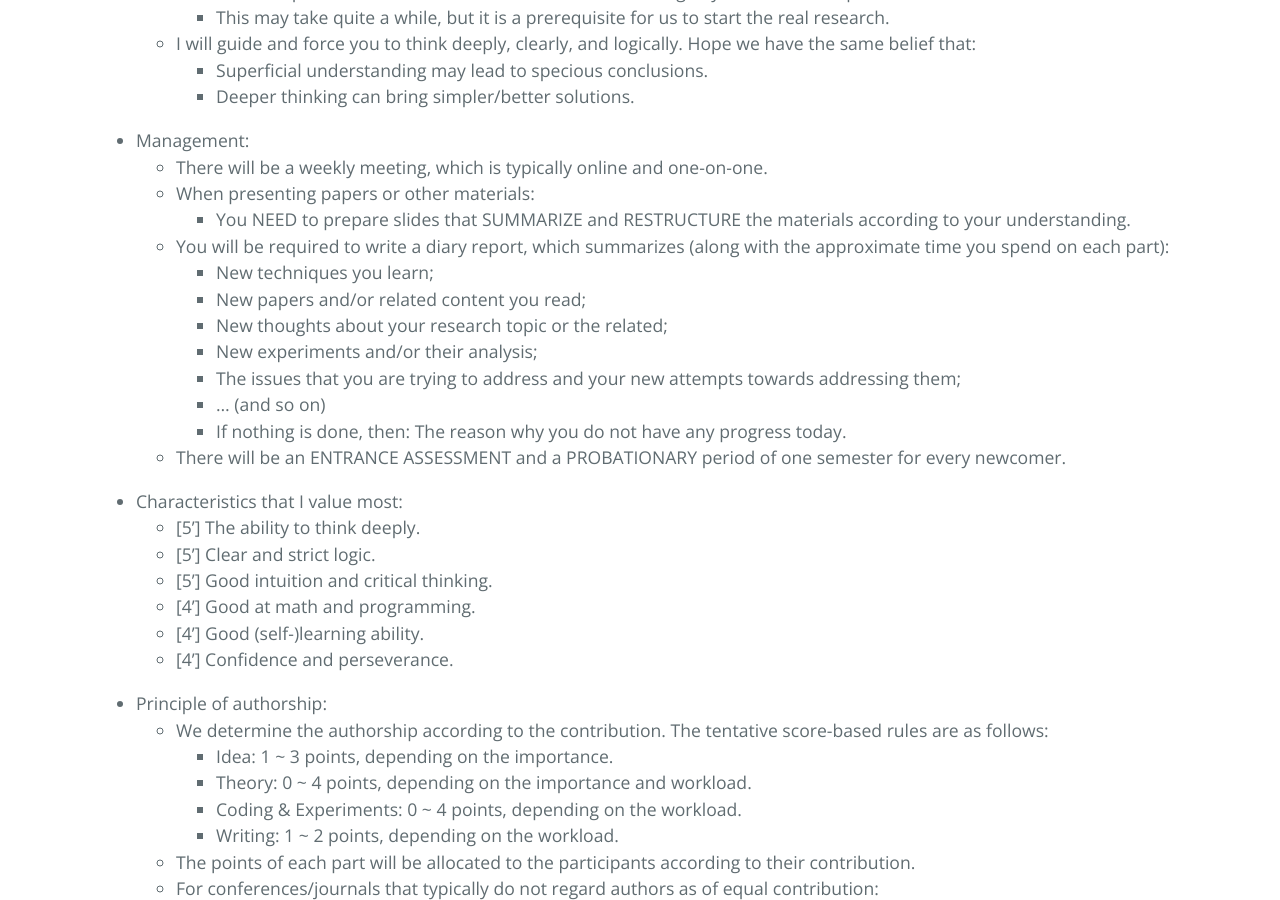
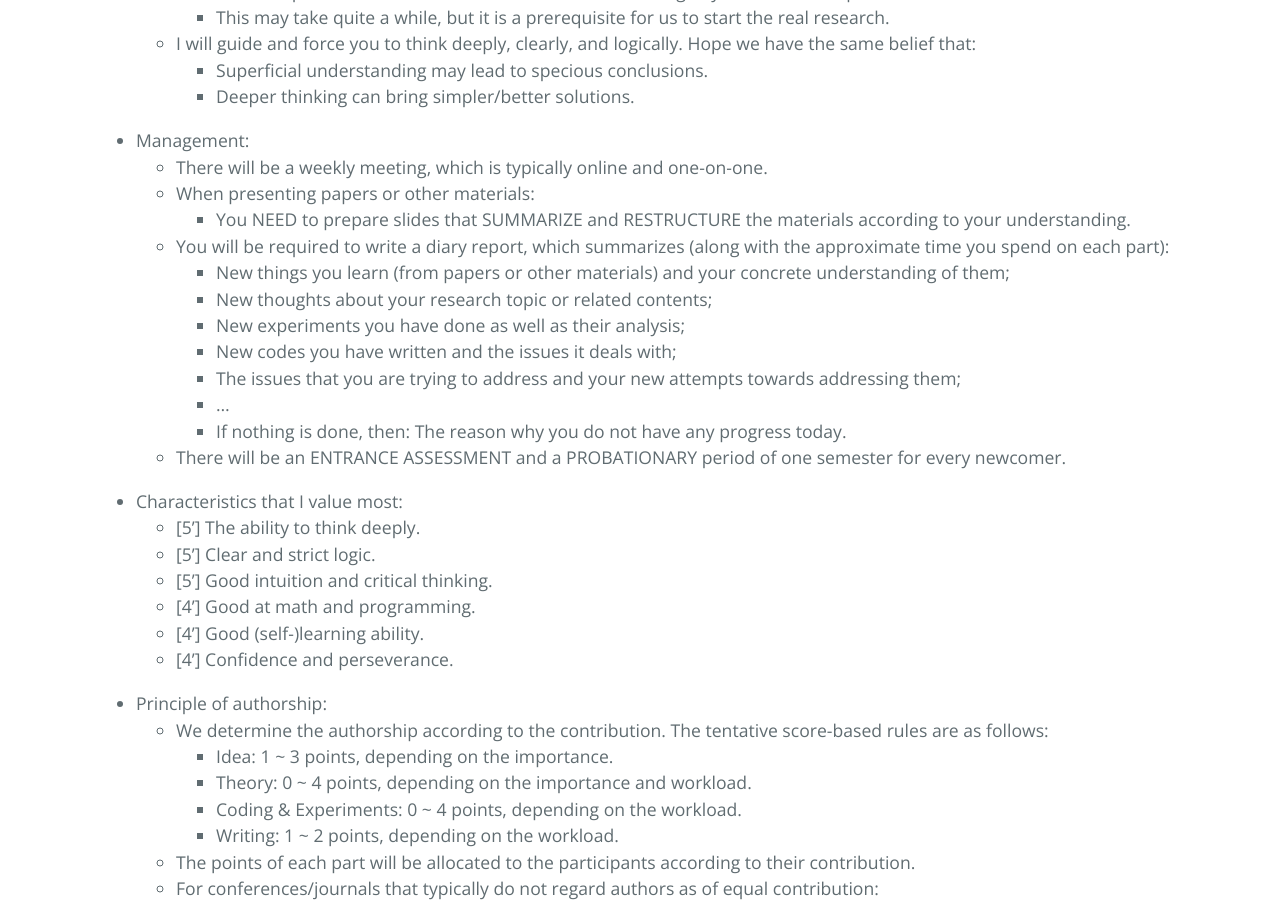
Before and after one commit to ZhimingZhou/zhimingzhou.github.io, a Jekyll site: the page built from _posts/2020-12-09-Prospective-Students.md, in a window 1280 px wide and 900 px high, scrolled down 1839 px. Built offline with Jekyll 4.4.1, drawn with Linux system fonts in a browser that asks for light colours.

Commit message:
Update 2020-12-09-Prospective-Students.md

```diff
--- a/_posts/2020-12-09-Prospective-Students.md
+++ b/_posts/2020-12-09-Prospective-Students.md
@@ -80,12 +80,12 @@ I’m looking for TALENTED students with GENUINE enthusiasm for FUNDAMENTAL rese
 	- When presenting papers or other materials:
 		- You NEED to prepare slides that SUMMARIZE and RESTRUCTURE the materials according to your understanding.
 	- You will be required to write a diary report, which summarizes (along with the approximate time you spend on each part):
-		- New techniques you learn;
-		- New papers and/or related content you read;
-		- New thoughts about your research topic or the related;
-		- New experiments and/or their analysis;
+		- New things you learn (from papers or other materials) and your concrete understanding of them;
+		- New thoughts about your research topic or related contents;
+		- New experiments you have done as well as their analysis;
+		- New codes you have written and the issues it deals with;
 		- The issues that you are trying to address and your new attempts towards addressing them;
-		- ... (and so on)
+		- ...
 		- If nothing is done, then: The reason why you do not have any progress today.
 	- There will be an ENTRANCE ASSESSMENT and a PROBATIONARY period of one semester for every newcomer.
 
```
